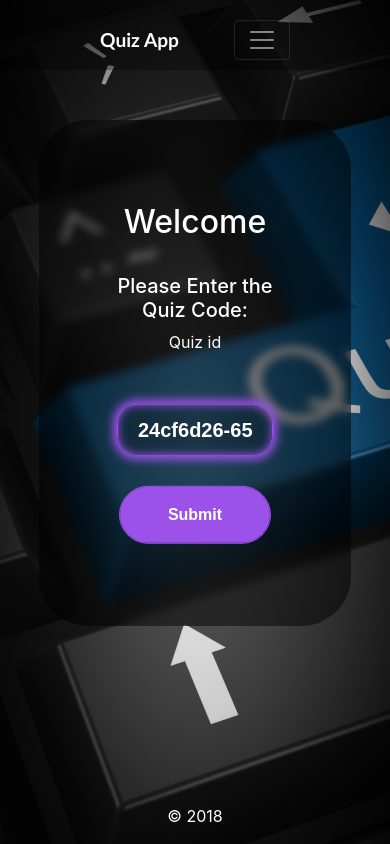
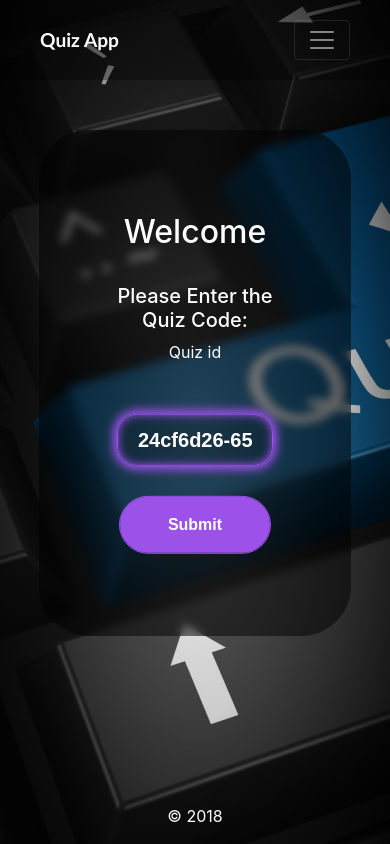
Before and after one commit to Nisheshg5/Quiz-WebApp, a Django app: page / in a window 390 px wide. Run offline with Django 3.2, Linux system fonts and the light colour scheme; some libraries are stand-ins or nearby versions.

Commit message:
Minor css fixes

```diff
--- a/quiz_app/static/quiz_app/css/site.css
+++ b/quiz_app/static/quiz_app/css/site.css
@@ -10,6 +10,7 @@ body {
     background-size: cover;
     background-attachment: fixed;
     background-position: center top;
+    overflow-x: hidden;
     width: 100vw;
 }
 
@@ -219,6 +220,13 @@ body::before {
     padding: 20px 100px 10px 100px;
 }
 
+
+@media only screen and (max-width: 768px) {
+    .navbar {
+        padding: 20px 40px;
+    }
+}
+
 .navbar-dark .navbar-nav .nav-link {
     color: #fff;
 }
```
